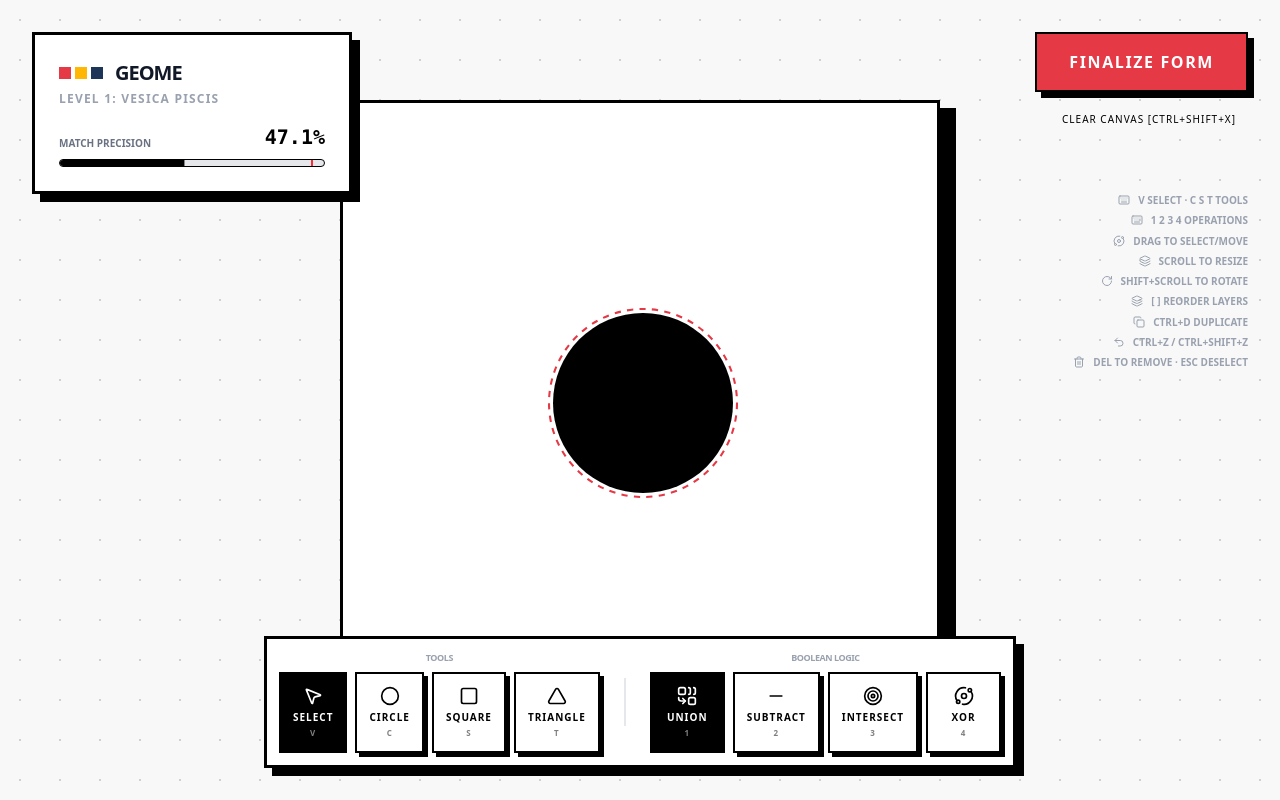
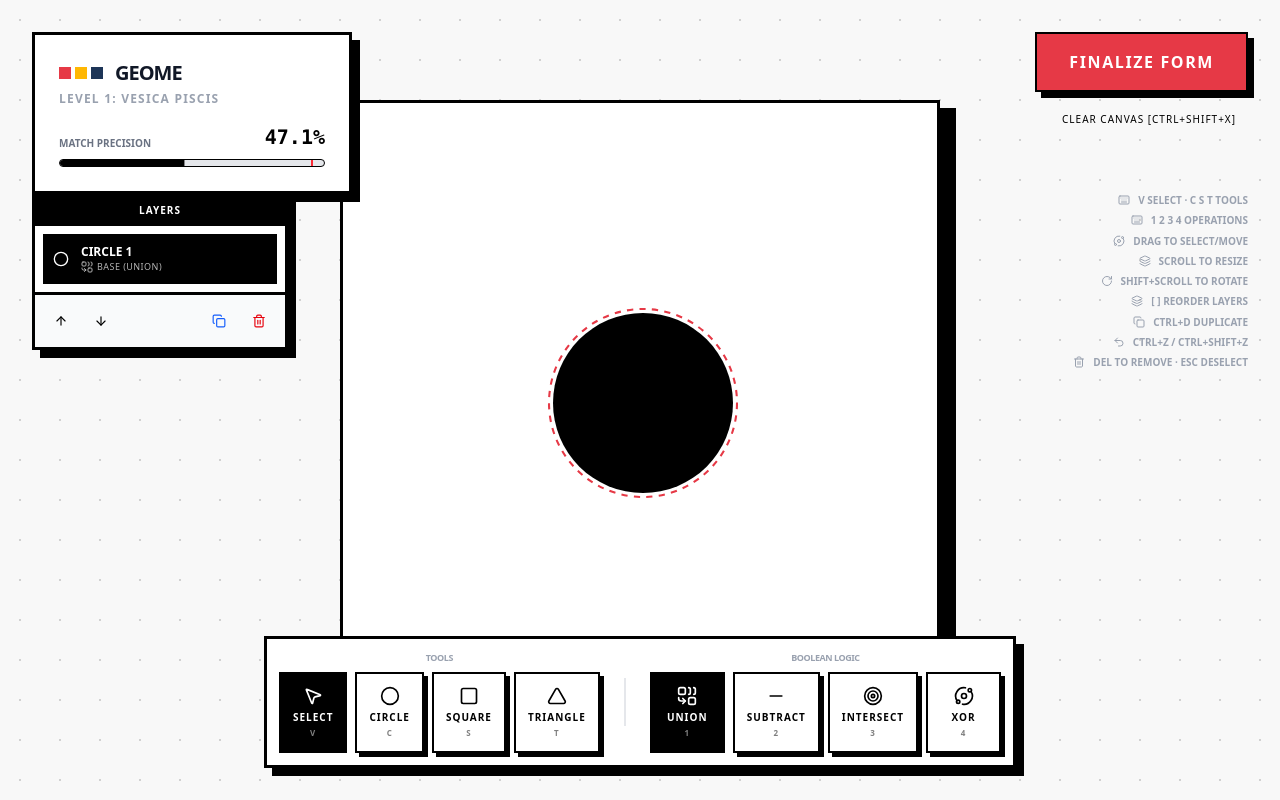
Before and after one commit to zhnuksyh/geome, a React (Vite) app: page / in a window 1280 px wide. Built offline with nearby package versions, Linux system fonts and the light colour scheme.

Commit message:
feat: add layer panel and fix invisible base shape

```diff
--- a/src/App.tsx
+++ b/src/App.tsx
@@ -51,7 +51,6 @@ export default function App() {
   }, [setShapes, snapshot]);
 
   const handleFinalize = useCallback(() => {
-    // WIN THRESHOLD LOWERED TO 90%
     if (accuracy >= 90.0) {
       setIsWinModalOpen(true);
     } else {
@@ -82,6 +81,67 @@ export default function App() {
     [activeShapeIds, setShapes, snapshot]
   );
 
+  // ─── Shape Panel Actions ───────────────────────────────────────────
+  const handleSelectShape = useCallback((id: string, shiftKey: boolean) => {
+    setActiveShapeIds(prev => {
+      if (shiftKey) {
+        return prev.includes(id) ? prev.filter(x => x !== id) : [...prev, id];
+      }
+      return [id];
+    });
+  }, []);
+
+  const handleMoveUpSelected = useCallback(() => {
+    if (activeShapeIds.length !== 1) return;
+    snapshot();
+    setShapes(prev => {
+      const idx = prev.findIndex(s => s.id === activeShapeIds[0]);
+      if (idx < prev.length - 1) {
+        const next = [...prev];
+        [next[idx], next[idx + 1]] = [next[idx + 1], next[idx]];
+        return next;
+      }
+      return prev;
+    });
+  }, [activeShapeIds, setShapes, snapshot]);
+
+  const handleMoveDownSelected = useCallback(() => {
+    if (activeShapeIds.length !== 1) return;
+    snapshot();
+    setShapes(prev => {
+      const idx = prev.findIndex(s => s.id === activeShapeIds[0]);
+      if (idx > 0) {
+        const next = [...prev];
+        [next[idx - 1], next[idx]] = [next[idx], next[idx - 1]];
+        return next;
+      }
+      return prev;
+    });
+  }, [activeShapeIds, setShapes, snapshot]);
+
+  const handleDuplicateSelected = useCallback(() => {
+    if (activeShapeIds.length === 0) return;
+    snapshot();
+    const newIds: string[] = [];
+    setShapes(prev => {
+      const shapesToDup = prev.filter(s => activeShapeIds.includes(s.id));
+      const dups = shapesToDup.map(s => {
+        const newShape = { ...s, id: generateId(), x: s.x + 20, y: s.y + 20 };
+        newIds.push(newShape.id);
+        return newShape;
+      });
+      return [...prev, ...dups];
+    });
+    setActiveShapeIds(newIds);
+  }, [activeShapeIds, setShapes, snapshot]);
+
+  const handleDeleteSelected = useCallback(() => {
+    if (activeShapeIds.length === 0) return;
+    snapshot();
+    setShapes(prev => prev.filter(s => !activeShapeIds.includes(s.id)));
+    setActiveShapeIds([]);
+  }, [activeShapeIds, setShapes, snapshot]);
+
   return (
     <div
       className="flex items-center justify-center min-h-screen w-full bg-[#f8f8f8] font-sans overflow-hidden select-none"
@@ -96,10 +156,17 @@ export default function App() {
         accuracy={accuracy}
         activeTool={activeTool}
         selectedOp={selectedOp}
+        shapes={shapes}
+        activeShapeIds={activeShapeIds}
         onSelectTool={setActiveTool}
         onSelectOp={handleSelectOp}
         onClear={handleClear}
         onFinalize={handleFinalize}
+        onSelectShape={handleSelectShape}
+        onMoveUp={handleMoveUpSelected}
+        onMoveDown={handleMoveDownSelected}
+        onDuplicate={handleDuplicateSelected}
+        onDelete={handleDeleteSelected}
       />
 
       {/* Canvas Workspace */}
--- a/src/components/CanvasWorkspace.tsx
+++ b/src/components/CanvasWorkspace.tsx
@@ -96,8 +96,10 @@ export function CanvasWorkspace({
     const bCtx = buffer.getContext('2d');
     if (!bCtx) return;
 
-    shapes.forEach((s) => {
-      drawShape(bCtx, s.type, s.op, s.x, s.y, s.size, s.rotation, "black");
+    shapes.forEach((s, index) => {
+      // Force the very first shape to always be source-over so it's never invisible
+      const actualOp = index === 0 ? 'source-over' : s.op;
+      drawShape(bCtx, s.type, actualOp, s.x, s.y, s.size, s.rotation, "black");
     });
 
     ctx.drawImage(buffer, 0, 0);
@@ -133,10 +135,6 @@ export function CanvasWorkspace({
 
   }, [shapes, activeShapeIds, selectionBox]);
 
-  useEffect(() => {
-    renderGameCanvas();
-  }, [renderGameCanvas]);
-
   // ─── Accuracy (IoU) ────────────────────────────────────────────────
   const calculateAccuracy = useCallback(() => {
     const ctx = gameCanvasRef.current?.getContext('2d', { willReadFrequently: true });
@@ -158,6 +156,14 @@ export function CanvasWorkspace({
 
     onAccuracyChange(union === 0 ? 0 : (intersection / union) * 100);
   }, [onAccuracyChange]);
+
+  useEffect(() => {
+    renderGameCanvas();
+    const timer = setTimeout(() => {
+      calculateAccuracy();
+    }, 50);
+    return () => clearTimeout(timer);
+  }, [renderGameCanvas, calculateAccuracy]);
 
   // ─── Pointer events ────────────────────────────────────────────────
   const handleAddShape = (type: 'circle' | 'square' | 'triangle', x: number, y: number) => {
@@ -391,8 +397,8 @@ export function CanvasWorkspace({
       const shift = e.shiftKey;
 
       if (ctrl) {
-        if (key === 'z' && !shift) { e.preventDefault(); undo(); setTimeout(calculateAccuracy, 10); return; }
-        if (key === 'z' && shift) { e.preventDefault(); redo(); setTimeout(calculateAccuracy, 10); return; }
+        if (key === 'z' && !shift) { e.preventDefault(); undo(); return; }
+        if (key === 'z' && shift) { e.preventDefault(); redo(); return; }
         if (key === 'd') {
           e.preventDefault();
           if (activeShapeIds.length > 0) {
@@ -408,11 +414,10 @@ export function CanvasWorkspace({
               return [...prev, ...dups];
             });
             setActiveShapeIds(newIds);
-            setTimeout(calculateAccuracy, 10);
           }
           return;
         }
-        if (key === 'x' && shift) { e.preventDefault(); onClear(); setTimeout(calculateAccuracy, 10); return; }
+        if (key === 'x' && shift) { e.preventDefault(); onClear(); return; }
         return;
       }
 
@@ -424,7 +429,6 @@ export function CanvasWorkspace({
           snapshot();
           setShapes((prev) => prev.filter((s) => !activeShapeIds.includes(s.id)));
           setActiveShapeIds([]);
-          setTimeout(calculateAccuracy, 10);
         }
         return;
       }
@@ -441,7 +445,6 @@ export function CanvasWorkspace({
           setShapes((prev) =>
             prev.map((s) => (activeShapeIds.includes(s.id) ? { ...s, op } : s))
           );
-          setTimeout(calculateAccuracy, 10);
         }
       };
 
@@ -466,7 +469,6 @@ export function CanvasWorkspace({
               return newShapes;
             });
         }
-        setTimeout(calculateAccuracy, 10);
         return;
       }
     };
--- a/src/components/GameUI.tsx
+++ b/src/components/GameUI.tsx
@@ -2,17 +2,25 @@ import { Orbit, Layers, RotateCw, Trash2, Undo2, Copy, Keyboard } from 'lucide-r
 import { Button } from './ui/Button';
 import { ScorePanel } from './ScorePanel';
 import { ToolPalette } from './ToolPalette';
-import type { ToolMode, OpType } from '../types/game';
+import { LayerPanel } from './LayerPanel';
+import type { ToolMode, OpType, ShapeObj } from '../types/game';
 
 interface GameUIProps {
   currentLevel: number;
   accuracy: number;
   activeTool: ToolMode;
   selectedOp: OpType;
+  shapes: ShapeObj[];
+  activeShapeIds: string[];
   onSelectTool: (tool: ToolMode) => void;
   onSelectOp: (op: OpType) => void;
   onClear: () => void;
   onFinalize: () => void;
+  onSelectShape: (id: string, shiftKey: boolean) => void;
+  onMoveUp: () => void;
+  onMoveDown: () => void;
+  onDuplicate: () => void;
+  onDelete: () => void;
 }
 
 export function GameUI({
@@ -20,10 +28,17 @@ export function GameUI({
   accuracy,
   activeTool,
   selectedOp,
+  shapes,
+  activeShapeIds,
   onSelectTool,
   onSelectOp,
   onClear,
   onFinalize,
+  onSelectShape,
+  onMoveUp,
+  onMoveDown,
+  onDuplicate,
+  onDelete,
 }: GameUIProps) {
   return (
     <div className="fixed inset-0 z-10 flex flex-col p-8 pointer-events-none">
@@ -50,6 +65,17 @@ export function GameUI({
           </Button>
         </div>
       </div>
+
+      {/* Layer Panel (Left Side) */}
+      <LayerPanel
+        shapes={shapes}
+        activeShapeIds={activeShapeIds}
+        onSelectShape={onSelectShape}
+        onMoveUp={onMoveUp}
+        onMoveDown={onMoveDown}
+        onDuplicate={onDuplicate}
+        onDelete={onDelete}
+      />
 
       {/* Instructions Panel (Right Side) */}
       <div className="absolute right-8 top-48 flex flex-col gap-3 text-right">
--- /dev/null
+++ b/src/components/LayerPanel.tsx
@@ -0,0 +1,137 @@
+import { ArrowUp, ArrowDown, Copy, Trash2, Circle, Square, Triangle, Combine, Minus, Target, Orbit } from 'lucide-react';
+import type { ShapeObj, ShapeType, OpType } from '../types/game';
+import { Button } from './ui/Button';
+
+interface LayerPanelProps {
+  shapes: ShapeObj[];
+  activeShapeIds: string[];
+  onSelectShape: (id: string, shiftKey: boolean) => void;
+  onMoveUp: () => void;
+  onMoveDown: () => void;
+  onDuplicate: () => void;
+  onDelete: () => void;
+}
+
+const ShapeIcon = ({ type, className }: { type: ShapeType; className?: string }) => {
+  if (type === 'circle') return <Circle className={className} />;
+  if (type === 'square') return <Square className={className} />;
+  if (type === 'triangle') return <Triangle className={className} />;
+  return null;
+};
+
+const OpIcon = ({ op, className }: { op: OpType; className?: string }) => {
+  if (op === 'source-over') return <Combine className={className} />;
+  if (op === 'destination-out') return <Minus className={className} />;
+  if (op === 'destination-in') return <Target className={className} />;
+  if (op === 'xor') return <Orbit className={className} />;
+  return null;
+};
+
+const OpLabel = (op: OpType) => {
+  if (op === 'source-over') return 'Union';
+  if (op === 'destination-out') return 'Subtract';
+  if (op === 'destination-in') return 'Intersect';
+  if (op === 'xor') return 'XOR';
+  return op;
+};
+
+export function LayerPanel({
+  shapes,
+  activeShapeIds,
+  onSelectShape,
+  onMoveUp,
+  onMoveDown,
+  onDuplicate,
+  onDelete,
+}: LayerPanelProps) {
+  if (shapes.length === 0) return null;
+
+  return (
+    <div className="absolute left-8 top-48 flex flex-col pointer-events-auto bg-white border-[3px] border-black shadow-[8px_8px_0px_0px_rgba(0,0,0,1)] w-64 max-h-[calc(100vh-300px)]">
+      <div className="bg-black text-white p-2 text-center text-[10px] font-bold tracking-widest uppercase">
+        Layers
+      </div>
+
+      {/* Shapes List (Reversed visually so newest/top is at the top) */}
+      <div className="flex-1 overflow-y-auto p-2 flex flex-col gap-1">
+        {[...shapes].reverse().map((shape, reversedIndex) => {
+          // Calculate the true index in the original array
+          const trueIndex = shapes.length - 1 - reversedIndex;
+          const isSelected = activeShapeIds.includes(shape.id);
+          const isBaseLayer = trueIndex === 0;
+
+          return (
+            <button
+              key={shape.id}
+              onClick={(e) => onSelectShape(shape.id, e.shiftKey)}
+              className={`flex items-center gap-3 p-2 text-left border-2 transition-colors cursor-pointer ${
+                isSelected
+                  ? 'bg-black text-white border-black'
+                  : 'bg-white border-transparent hover:border-black text-black'
+              }`}
+            >
+              <ShapeIcon type={shape.type} className="w-4 h-4 shrink-0" />
+              <div className="flex-1 min-w-0">
+                <div className="text-xs font-bold uppercase truncate">
+                  {shape.type} {trueIndex + 1}
+                </div>
+                <div className="text-[9px] opacity-70 flex items-center gap-1 uppercase tracking-wider">
+                  <OpIcon op={isBaseLayer ? 'source-over' : shape.op} className="w-3 h-3" />
+                  {isBaseLayer ? 'Base (Union)' : OpLabel(shape.op)}
+                </div>
+              </div>
+            </button>
+          );
+        })}
+      </div>
+
+      {/* Action Bar */}
+      <div className="p-2 border-t-[3px] border-black bg-gray-50 flex justify-between gap-1 relative z-10">
+        <div className="flex gap-1">
+          <Button
+            variant="ghost"
+            size="icon"
+            onClick={onMoveUp}
+            disabled={activeShapeIds.length === 0}
+            title="Move Layer Up ([)"
+            className="w-8 h-8 rounded-none border-2 border-transparent hover:border-black hover:bg-white"
+          >
+            <ArrowUp size={14} />
+          </Button>
+          <Button
+            variant="ghost"
+            size="icon"
+            onClick={onMoveDown}
+            disabled={activeShapeIds.length === 0}
+            title="Move Layer Down (])"
+            className="w-8 h-8 rounded-none border-2 border-transparent hover:border-black hover:bg-white"
+          >
+            <ArrowDown size={14} />
+          </Button>
+        </div>
+        <div className="flex gap-1">
+          <Button
+            variant="ghost"
+            size="icon"
+            onClick={onDuplicate}
+            disabled={activeShapeIds.length === 0}
+            title="Duplicate Selected (Ctrl+D)"
+            className="w-8 h-8 rounded-none border-2 border-transparent hover:border-black hover:bg-white text-blue-600 hover:text-blue-700"
+          >
+            <Copy size={14} />
+          </Button>
+          <Button
+            variant="ghost"
+            size="icon"
+            onClick={onDelete}
+            disabled={activeShapeIds.length === 0}
+            title="Delete Selected (Del)"
+            className="w-8 h-8 rounded-none border-2 border-transparent hover:border-black hover:bg-white text-red-600 hover:text-red-700"
+          >
+            <Trash2 size={14} />
+          </Button>
+        </div>
+      </div>
+    </div>
+  );
+}
```
